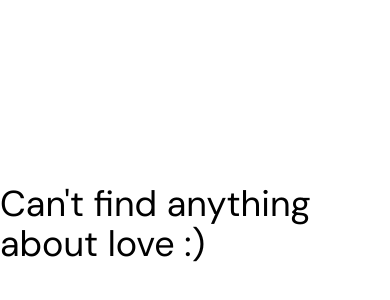
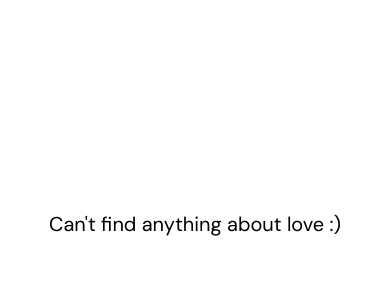
Before and after one commit to olcchi/Birthday, a Nuxt app: page / in a window 390 px wide. Shown: the part 198-498 px from the top of the page. Built offline with nearby package versions, Linux system fonts and the light colour scheme; a web font is replaced by a local one.

Commit message:
page build

```diff
--- a/pages/index.vue
+++ b/pages/index.vue
@@ -196,7 +196,7 @@
 
 <template>
   <div class="h-screen w-screen flex justify-center items-center">
-    <p class="font-sans bold text-4xl">
+    <p class="font-sans bold text-xl md:text-4xl">
       Can't find anything about love  :)
     </p>
   </div>
```
